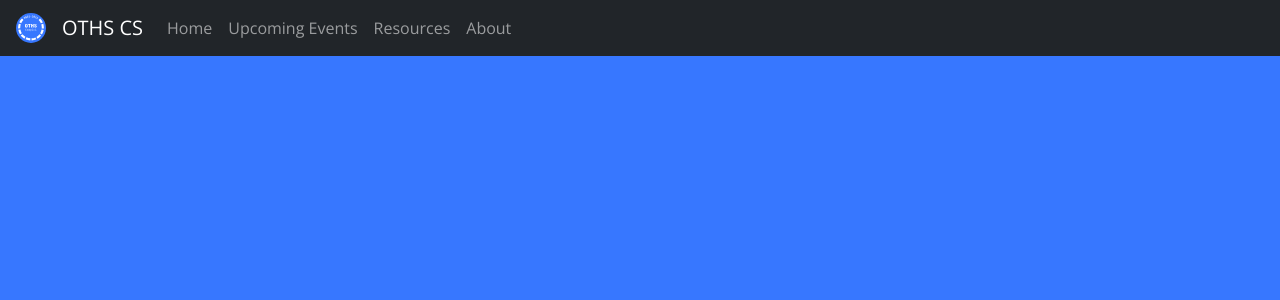
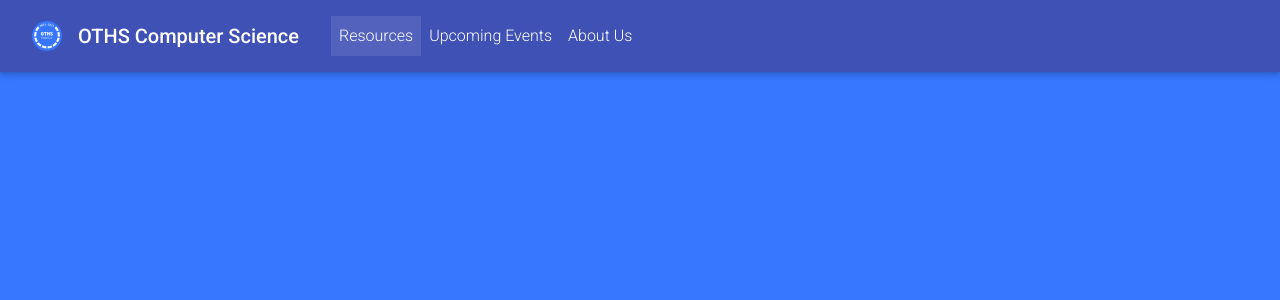
Before and after one commit to SamrutGadde/OTHSCS, a React (Create React App) app: page /#/resources in a window 1280 px wide. Shown: the top 300 px of the page. Built offline with nearby package versions, Linux system fonts and the light colour scheme.

Commit message:
navbar library change

```diff
--- a/package.json
+++ b/package.json
@@ -7,6 +7,7 @@
     "@testing-library/react": "^11.2.7",
     "@testing-library/user-event": "^12.8.3",
     "bootstrap": "^5.1.3",
+    "mdbreact": "^5.1.0",
     "react": "^17.0.2",
     "react-bootstrap": "^2.0.2",
     "react-dom": "^17.0.2",
--- a/src/components/navbar.js
+++ b/src/components/navbar.js
@@ -1,55 +1,84 @@
 import React from "react";
-import img from "./lgo.svg";
+import logo from "./lgo.svg";
+import {
+  MDBNavbar, MDBNavbarBrand, MDBNavbarNav, MDBNavItem, MDBNavLink, MDBNavbarToggler, MDBCollapse, MDBFormInline,
+  MDBDropdown, MDBDropdownToggle, MDBDropdownMenu, MDBDropdownItem
+  } from "mdbreact";
+import {BrowserRouter as Router, Link} from 'react-router-dom'
+
 export default function navbar() {
   return (
-    <div>
-      <nav class="navbar navbar-expand-lg navbar-dark bg-dark ">
-        <a class="navbar-brand" style={{ marginLeft: "1rem" }}>
+      <MDBNavbar color="indigo" dark expand="md">
+        <MDBNavbarBrand>
+          <Link className="nav-link" to="/">
           <img
-            src={img}
+            src={logo}
             width="30"
             height="30"
             class="d-inline-block align-top"
             style={{ marginRight: "1rem" }}
           />
-          OTHS CS
-        </a>
-        <button
-          class="navbar-toggler"
-          type="button"
-          data-toggle="navbar-collapse"
-          data-target="#navbarNav"
-          aria-controls="navbarNav"
-          aria-expanded="true"
-          aria-label="Toggle navigation"
-        >
-          <span class="navbar-toggler-icon"></span>
-        </button>
-        <div class=" navbar-collapse collapse" id="navbarNav">
-          <ul class="navbar-nav mr-auto mt-2 mt-lg-0">
-            <li class="nav-item">
-              <a class="nav-link" href="#">
-                Home
-              </a>
-            </li>
-            <li class="nav-item">
-              <a class="nav-link" href="#">
-                Upcoming Events
-              </a>
-            </li>
-            <li class="nav-item">
-              <a class="nav-link" href="/resources">
-                Resources
-              </a>
-            </li>
-            <li class="nav-item">
-              <a class="nav-link" href="#">
-                About
-              </a>
-            </li>
-          </ul>
-        </div>
-      </nav>
-    </div>
+          <strong className="white-text">OTHS Computer Science</strong>
+          </Link>
+        </MDBNavbarBrand>
+
+          <MDBNavbarNav left>
+            <MDBNavItem active >
+              <Link className="nav-link" to="/resources">Resources</Link>
+            </MDBNavItem>
+            <MDBNavItem>
+            <Link className="nav-link" to="#!">Upcoming Events</Link>
+            </MDBNavItem>
+            <MDBNavItem>
+            <Link className="nav-link" to="#!">About Us</Link>
+            </MDBNavItem>
+          </MDBNavbarNav>
+          <MDBNavbarNav right>
+          </MDBNavbarNav>
+      </MDBNavbar>
+    // <div>
+    //   <nav class="navbar navbar-expand-lg navbar-dark bg-dark ">
+    //     <a class="navbar-brand" style={{ marginLeft: "1rem" }} href="/">
+    //       <img
+    //         src={img}
+    //         width="30"
+    //         height="30"
+    //         class="d-inline-block align-top"
+    //         style={{ marginRight: "1rem" }}
+    //       />
+    //       OTHS CS
+    //     </a>
+    //     <button
+    //       class="navbar-toggler"
+    //       type="button"
+    //       data-toggle="navbar-collapse"
+    //       data-target="#navbarNav"
+    //       aria-controls="navbarNav"
+    //       aria-expanded="true"
+    //       aria-label="Toggle navigation"
+    //     >
+    //       <span class="navbar-toggler-icon"></span>
+    //     </button>
+    //     <div class=" navbar-collapse collapse" id="navbarNav">
+    //       <ul class="navbar-nav mr-auto mt-2 mt-lg-0">
+    //         <li class="nav-item">
+    //           <a class="nav-link" href="#">
+    //             Upcoming Events
+    //           </a>
+    //         </li>
+    //         <li class="nav-item">
+    //           <a class="nav-link" href="/resources">
+    //             Resources
+    //           </a>
+    //         </li>
+    //         <li class="nav-item">
+    //           <a class="nav-link" href="#">
+    //             About
+    //           </a>
+    //         </li>
+    //       </ul>
+    //     </div>
+    //   </nav>
+    // </div>
   );
 }
--- a/src/index.js
+++ b/src/index.js
@@ -3,9 +3,9 @@ import ReactDOM from "react-dom";
 import App from "./App";
 //import { BrowserRouter } from "react-router-dom";
 
-import "bootstrap/dist/css/bootstrap.min.css";
-
-import "bootstrap/dist/js/bootstrap.bundle.min";
+import '@fortawesome/fontawesome-free/css/all.min.css';
+import 'bootstrap-css-only/css/bootstrap.min.css';
+import 'mdbreact/dist/css/mdb.css';
 
 ReactDOM.render(
   <React.StrictMode>
--- a/src/pages/resources.js
+++ b/src/pages/resources.js
@@ -1,4 +1,6 @@
 import React from "react";
+import { MDBBtn, MDBCard, MDBCardBody, MDBCardImage, MDBCardTitle, MDBCardText, MDBCol } from 'mdbreact';
+
 
 export default function resources() {
   return (
@@ -17,6 +19,18 @@ export default function resources() {
           Resources
         </div>
         <div class="row">
+
+    <MDBCol>
+      <MDBCard style={{ width: "22rem" }}>
+        <MDBCardBody>
+          <MDBCardTitle>Card title</MDBCardTitle>
+          <MDBCardText>
+            Some quick example text to build on the card title and make
+            up the bulk of the card&apos;s content.
+          </MDBCardText>
+        </MDBCardBody>
+      </MDBCard>
+    </MDBCol>
           <div class="col-4" style={{ marginTop: "1rem" }}>
             <div class="card text-center">
               <div class="card-header"></div>
```
Also changed, not shown: 1 other file (tests, documents, lock files or other folders).
